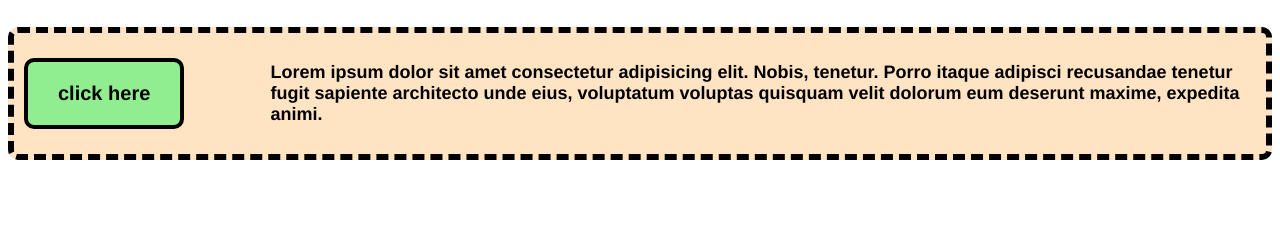
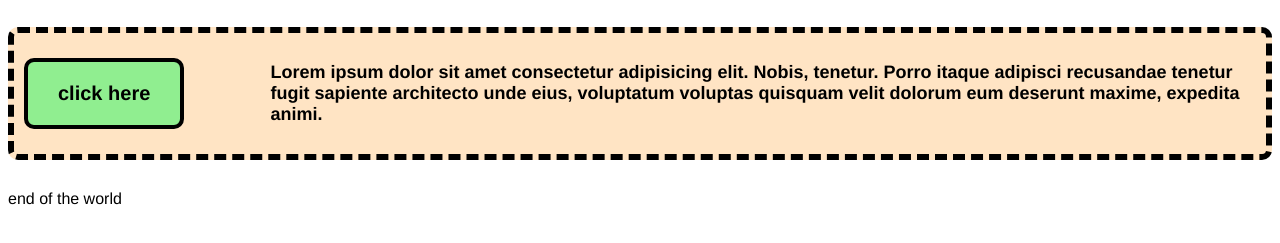
Before and after one commit to mohamadreza-ash/Githubproject, a plain HTML site: page index.html in a window 1280 px wide. Shown: the part 143-386 px from the top of the page. Drawn offline with Linux system fonts and the light colour scheme.

Commit message:
commit branch dev

```diff
--- a/index.html
+++ b/index.html
@@ -14,7 +14,7 @@
     </div>
     <script src="script.js"></script>
     <footer>
-
+        end of the world
     </footer>
 </body>
 </html>
--- a/script.js
+++ b/script.js
@@ -7,3 +7,4 @@
 document.querySelector("button").addEventListener("click",(e)=>[
     document.querySelector("div").classList.add("animate")
 ])
+console.log("hello world")
```
